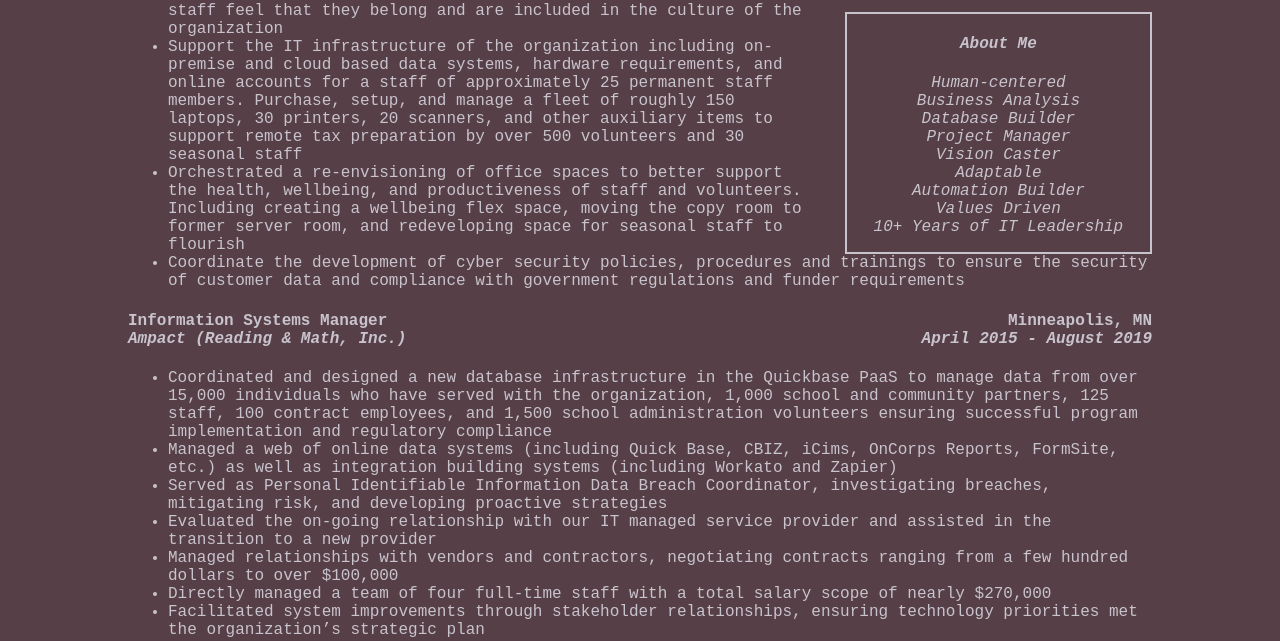
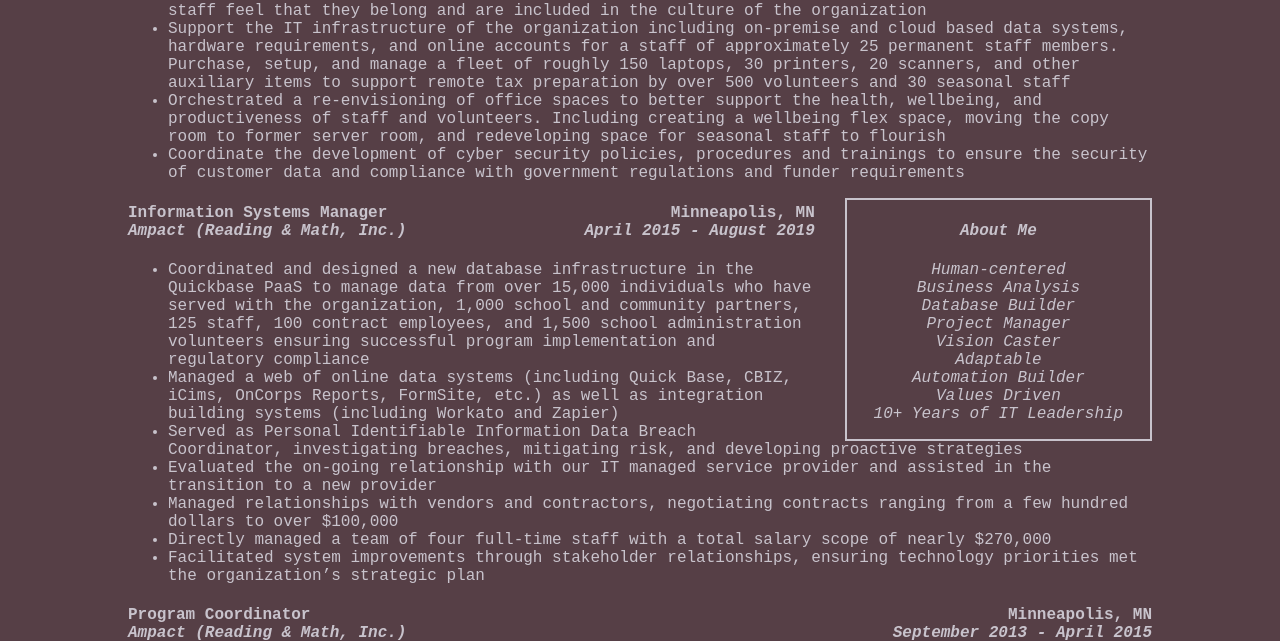
Before and after one commit to RyanKjesboJohnson/RyanKjesboJohnson.github.io, a plain HTML site: page index.html in a window 1280 px wide. Shown: the part 586-1227 px from the top of the page. Drawn offline with Linux system fonts and the light colour scheme.

Commit message:
Update index.html

```diff
--- a/index.html
+++ b/index.html
@@ -21,11 +21,6 @@
 <section>
  <aside>
     <img src="https://media.licdn.com/dms/image/D5603AQEdIYt-57BCuw/profile-displayphoto-shrink_400_400/0/1664803971582?e=1694044800&v=beta&t=gtcRHFc_UhsrNPgyAiYl3ReChZk41mF9j-09P3VUvVE" alt="Ryan KJ Headshot" width=250>
-  <br><br>
-   <div class = "about-border">
-   <h4>About Me</h4>
-  <p>Human-centered <br> Business Analysis <br> Database Builder <br> Project Manager <br> Vision Caster <br> Adaptable <br> Automation Builder <br> Values Driven <br> 10+ Years of IT Leadership</p>
-  </div>
   </aside>
 
   <div>
@@ -55,6 +50,14 @@
       <li>Coordinate the development of cyber security policies, procedures and trainings to ensure the security of customer data and compliance with government regulations and funder requirements</li>
     </ul>
   </div>
+
+  <aside>
+       <div class = "about-border">
+   <h4>About Me</h4>
+  <p>Human-centered <br> Business Analysis <br> Database Builder <br> Project Manager <br> Vision Caster <br> Adaptable <br> Automation Builder <br> Values Driven <br> 10+ Years of IT Leadership</p>
+  </div>
+  </aside>
+
 
   <div>
       <h4>
```
